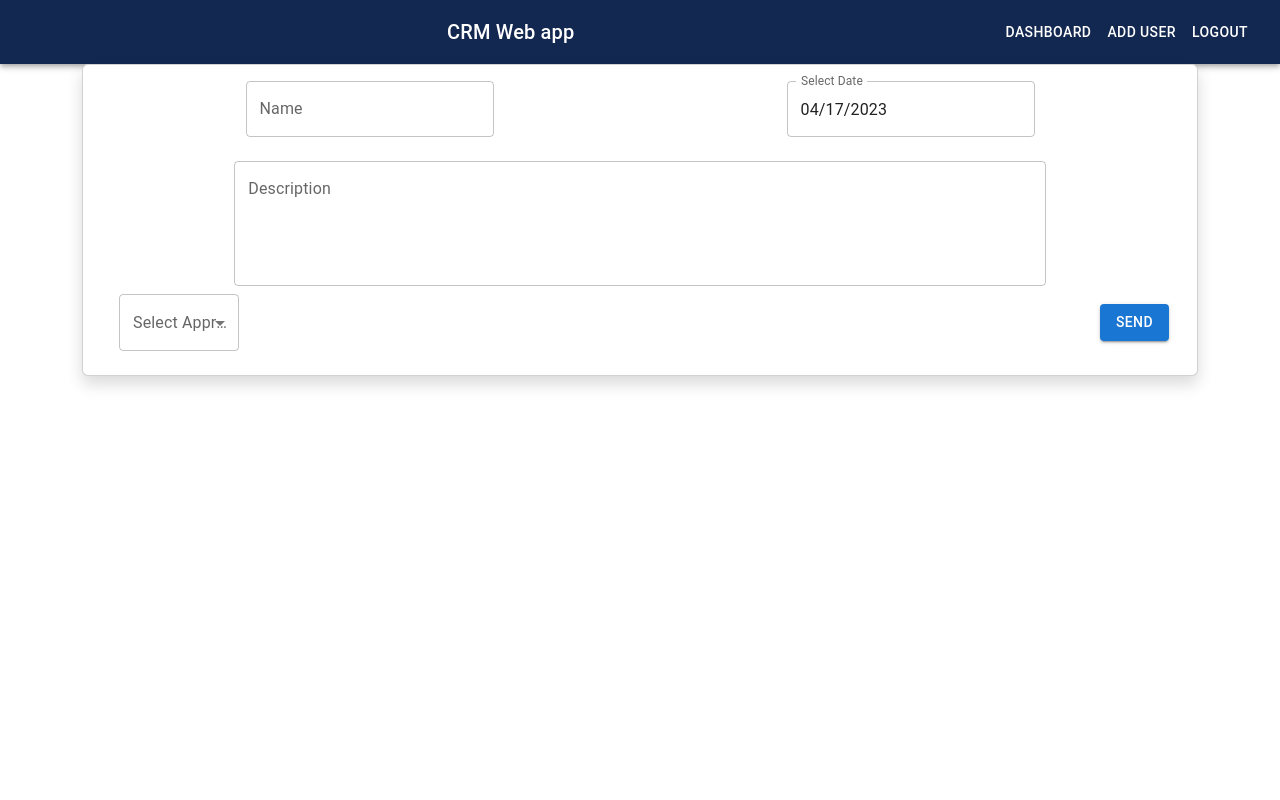
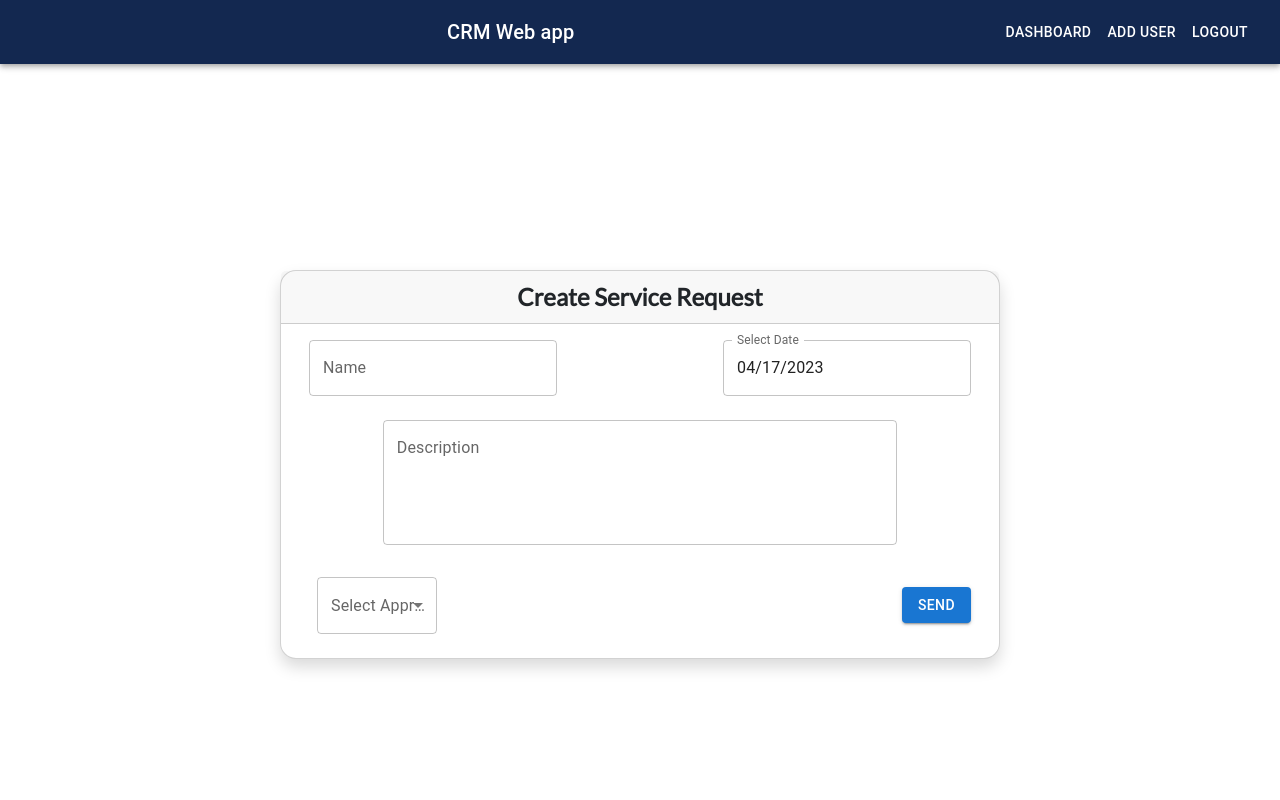
Before and after one commit to Sathiyapramod/CRM-web-app-frontend, a React (Create React App) app: page /createservice in a window 1280 px wide. Shown: the top 800 px of the page. Built offline with nearby package versions, Linux system fonts and the light colour scheme; sample sign-in values are in the browser's storage.

Commit message:
added services

```diff
--- a/src/Components/Contact.js
+++ b/src/Components/Contact.js
@@ -1,4 +1,5 @@
 import React, { useState, useEffect } from "react";
+import { useNavigate } from "react-router-dom";
 import { API } from "../General/General";
 import Button from "@mui/material/Button";
 import Table from "@mui/material/Table";
@@ -12,7 +13,7 @@ import {
 
 function Contact() {
   const [contacts, setContacts] = useState([]);
-
+  const navigate = useNavigate();
   useEffect(() => {
     fetch(`${API}/contact/`, {
       headers: {
@@ -25,7 +26,7 @@ function Contact() {
         // console.log(result);
         setContacts(result);
       });
-  }, [contacts]);
+  }, []);
 
   return (
     <div>
@@ -73,6 +74,16 @@ function Contact() {
                 })}
               </TableBody>
             </Table>
+            <br />
+            <br />
+            <Button
+              variant="contained"
+              onClick={() => {
+                navigate(-1);
+              }}
+            >
+              Go Back
+            </Button>
           </TableContainer>
         </div>
       </div>
--- a/src/Components/DashboardContent/CreateService.js
+++ b/src/Components/DashboardContent/CreateService.js
@@ -20,11 +20,17 @@ function CreateService() {
 
   useEffect(() => {}, []);
   return (
-    <div className="container">
-      <div className="card rounded-2 shadow">
+    <div
+      className="container-fluid mx-auto d-flex justify-content-center align-items-center"
+      style={{ height: "100vh" }}
+    >
+      <div className="card rounded-4 shadow" style={{ width: "45rem" }}>
+        <div className="card-header fs-4 fw-bolder bg-lights">
+          Create Service Request
+        </div>
         <div className="card-body">
-          <div className="d-flex flex-row justify-content-between align-items-center">
-            <span className="col">
+          <div className="d-flex flex-row justify-content-between align-items-center container-fluid">
+            <span className="">
               <TextField
                 label="Name"
                 name="Name"
@@ -33,12 +39,13 @@ function CreateService() {
                 }}
               />
             </span>
-            <span className="col">
+            <span className="">
               <LocalizationProvider dateAdapter={AdapterDayjs}>
                 <DatePicker
                   defaultValue={dayjs("2023-04-17")}
                   onChange={(newDate) => {
                     setDate(newDate.$d);
+                    console.log(newDate.$d);
                   }}
                   label="Select Date"
                 />
@@ -46,17 +53,16 @@ function CreateService() {
             </span>
           </div>
           <br />
-          <span className="mx-auto">
+          <span className="mx-auto container-fluid">
             <TextField
               label="Description"
               multiline
               rows={4}
-              fullWidth
               color="secondary"
               sx={{ width: "75%" }}
             />
           </span>
-          <br />
+          <br /><br />
           <span className="d-flex flex-row justify-content-between align-items-center container">
             <FormControl required sx={{ m: 1, minWidth: 120 }}>
               <InputLabel id="approver-label">Select Approver</InputLabel>
--- a/src/Components/Service.js
+++ b/src/Components/Service.js
@@ -12,12 +12,12 @@ import {
   TableRow,
 } from "@mui/material";
 import { API } from "../General/General";
-import makeServiceCount from "./Dashboard";
 
 function Service() {
   const navigate = useNavigate();
   const [services, setService] = useState([]);
   const [status, setStatus] = useState("created");
+
   const getServices = () => {
     fetch(`${API}/service`, {
       method: "GET",
@@ -29,11 +29,10 @@ function Service() {
       .then((response) => response.json())
       .then((result) => {
         setService(result);
-        makeServiceCount(result.length);
       });
   };
 
-  useEffect(() => getServices(), []);
+  useEffect(() => getServices(), [services, status]);
   return (
     <div>
       {services ? (
@@ -79,9 +78,9 @@ function Service() {
                   return (
                     <TableRow key={index}>
                       <TableCell align="center">{index + 1}</TableCell>
-                      <TableCell align="center">{user.RequestName}</TableCell>
+                      <TableCell align="center">{user.name}</TableCell>
                       <TableCell align="center">{user.Createdby}</TableCell>
-                      <TableCell align="center">{user.Status}</TableCell>
+                      <TableCell align="center">{user.status}</TableCell>
                       <TableCell align="center">
                         {localStorage.getItem("usertype") !== "employee" ? (
                           <Button
```
